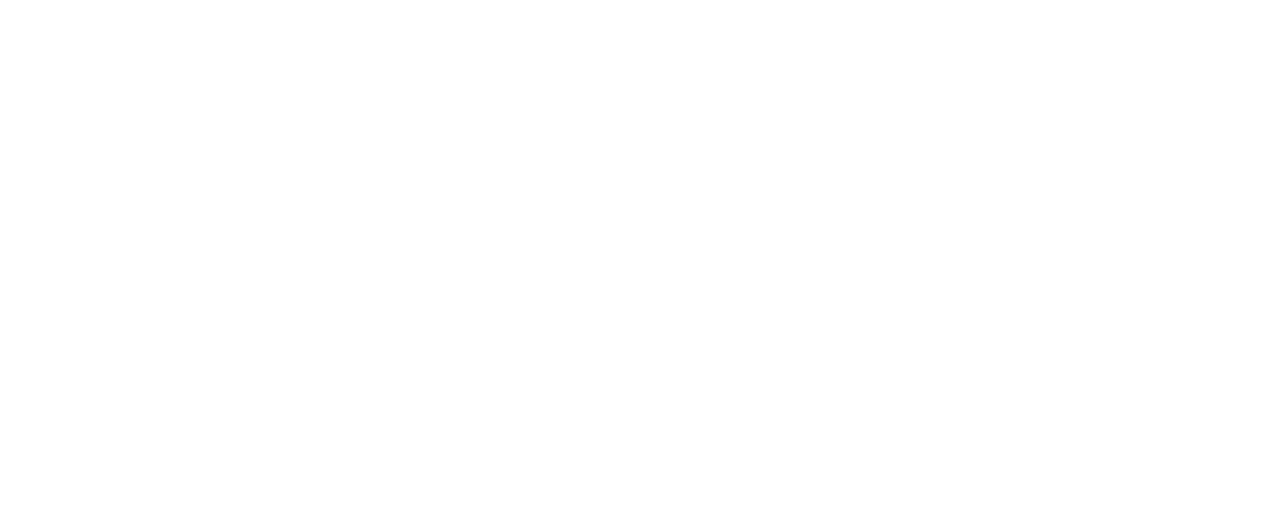
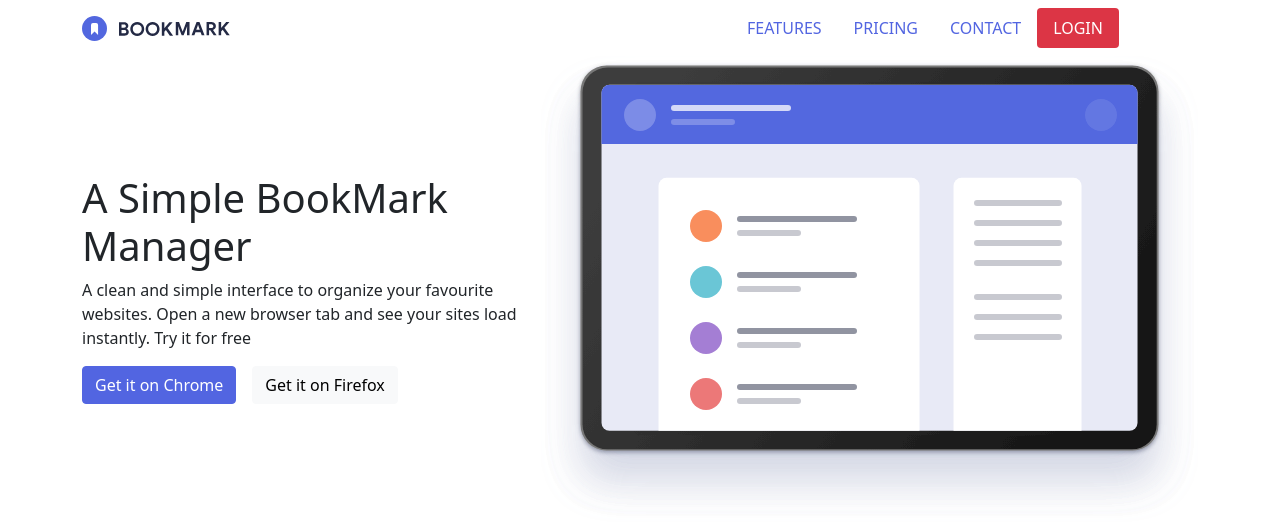
Before and after one commit to j6alopez/s1-2, a website: page index.html in a window 1280 px wide. Drawn offline with nearby package versions, Linux system fonts and the light colour scheme.

Commit message:
feat: nivell 1 stable on desktop

```diff
--- a/index.html
+++ b/index.html
@@ -9,7 +9,50 @@
 </head>
 
 <body>
-
+    <div class="container">
+        <div class="row align-items-center ">
+            <div class="col">
+                <img src="images/logo-bookmark.svg" alt="bookMark">
+            </div>
+            <div class="col">
+                <nav class="navbar navbar-expand justify-content-center ">
+                    <ol class="nav">
+                        <li class="nav-item">
+                            <a class="nav-link" href="#">FEATURES</a>
+                        </li>
+                        <li class="nav-item">
+                            <a class="nav-link " href="#">PRICING</a>
+                        </li>
+                        <li class="nav-item">
+                            <a class="nav-link " href="#">CONTACT</a>
+                        </li>
+                        <li class="nav-item">
+                            <a class="nav-link bg-danger text-white rounded-1" href="#">LOGIN</a>
+                        </li>
+                    </ol>
+                </nav>
+            </div>
+        </div>
+    </div>
+    <div class="container">
+        <div class="row align-items-center">
+            <div class="col">
+                <h1>A Simple BookMark <br> Manager</h1>
+                <p>
+                    A clean and simple interface to organize your favourite websites. Open a new browser tab and see
+                    your sites
+                    load instantly. Try it for free
+                </p>
+                <div class="btn-group" role="group">
+                    <button class="btn btn-primary me-2 rounded-1 " type="button">Get it on Chrome</button>
+                    <button class="btn btn-light ms-2 rounded-1 " type="button">Get it on Firefox</button>
+                </div>
+            </div>
+            <div class="col">
+                <img src="images/illustration-hero.svg" alt="">
+            </div>
+        </div>
+    </div>
     <script src="node_modules/bootstrap/dist/js/bootstrap.min.js"></script>
 </body>
 
--- a/styles.scss
+++ b/styles.scss
@@ -1 +1,4 @@
+$primary: #5265E1;
+$secondary: #FA5959;
+
 @import "./node_modules/bootstrap/scss/bootstrap.scss";
```
Also changed, not shown: images/bg-dots.svg (added), images/favicon-32x32.png (added), images/icon-arrow.svg (added), images/icon-close.svg (added), images/icon-error.svg (added), images/icon-facebook.svg (added), images/icon-hamburger.svg (added), images/icon-twitter.svg (added), images/illustration-features-tab-1.svg (added), images/illustration-features-tab-2.svg (added), images/illustration-features-tab-3.svg (added), images/illustration-hero.svg (added), images/logo-bookmark.svg (added), images/logo-chrome.svg (added), 3 more files, 1 other file.
